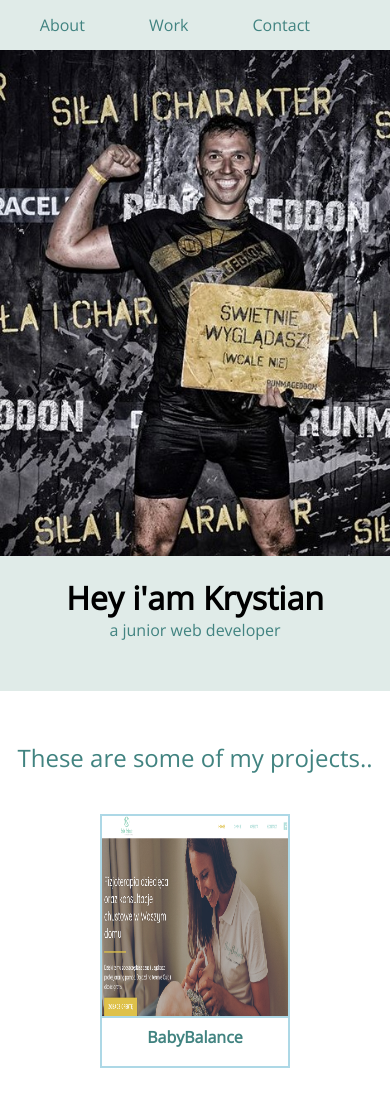
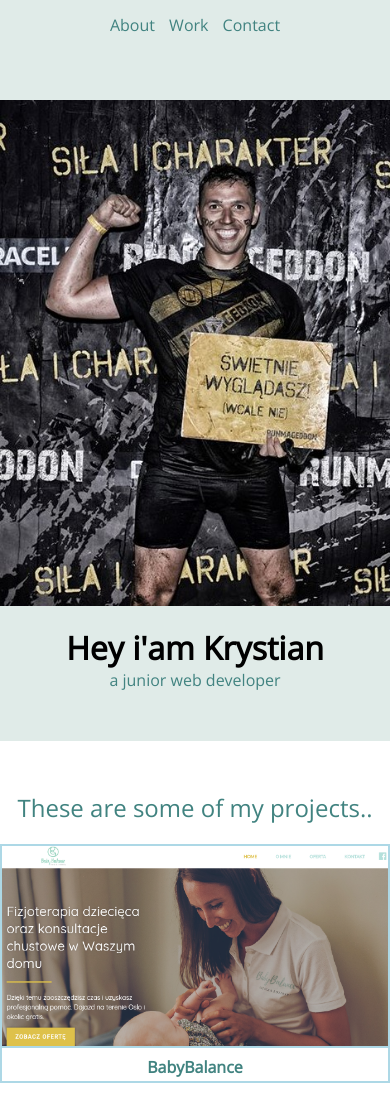
Before and after one commit to Krystian2017/My_webside, a website: page index.html in a window 390 px wide. Shown: the top 1100 px of the page. Drawn offline with nearby package versions, Linux system fonts and the light colour scheme.

Commit message:
Change in css

```diff
--- a/css/style.css
+++ b/css/style.css
@@ -37,6 +37,22 @@
   padding: 0 30px;
   text-decoration: none;
   color: #418380;
+}
+
+@media(max-width: 767px) {
+  #navbar {
+    position: static;
+    text-align: center;
+  }
+
+  #navbar ul {
+    margin: 0 auto;
+    max-width: 100%;
+  }
+
+  .nav-link {
+    padding: 0 5px;
+  }
 }
 
 /*HEADER*/
@@ -116,6 +132,23 @@
   background-color: #ADD8E6;
 }
 
+@media(max-width: 767px) {
+  #projects {
+    width: 100%;
+  }
+
+  .project-link {
+    max-width: 100%;
+    height: auto;
+    display: block;
+    margin: 20px auto;
+  }
+
+  .button {
+    width: 50%;
+  }
+}
+
 /*CONTACTS*/
 
 #contact {
@@ -156,6 +189,12 @@
   }
 }
 
+@media(max-width: 767px) {
+  #contact {
+    height: auto;
+  }
+}
+
 /*FOOTER*/
 
 footer {
```
